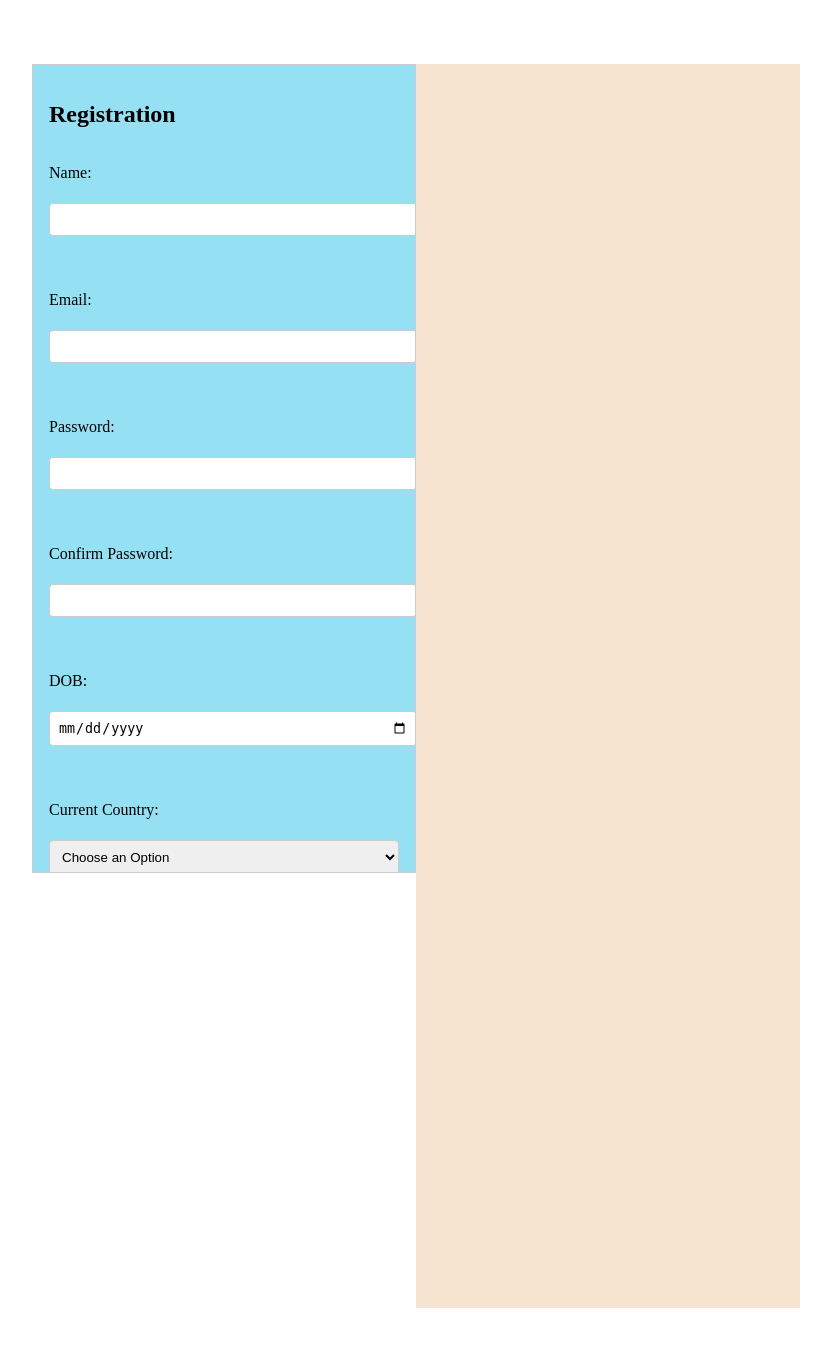
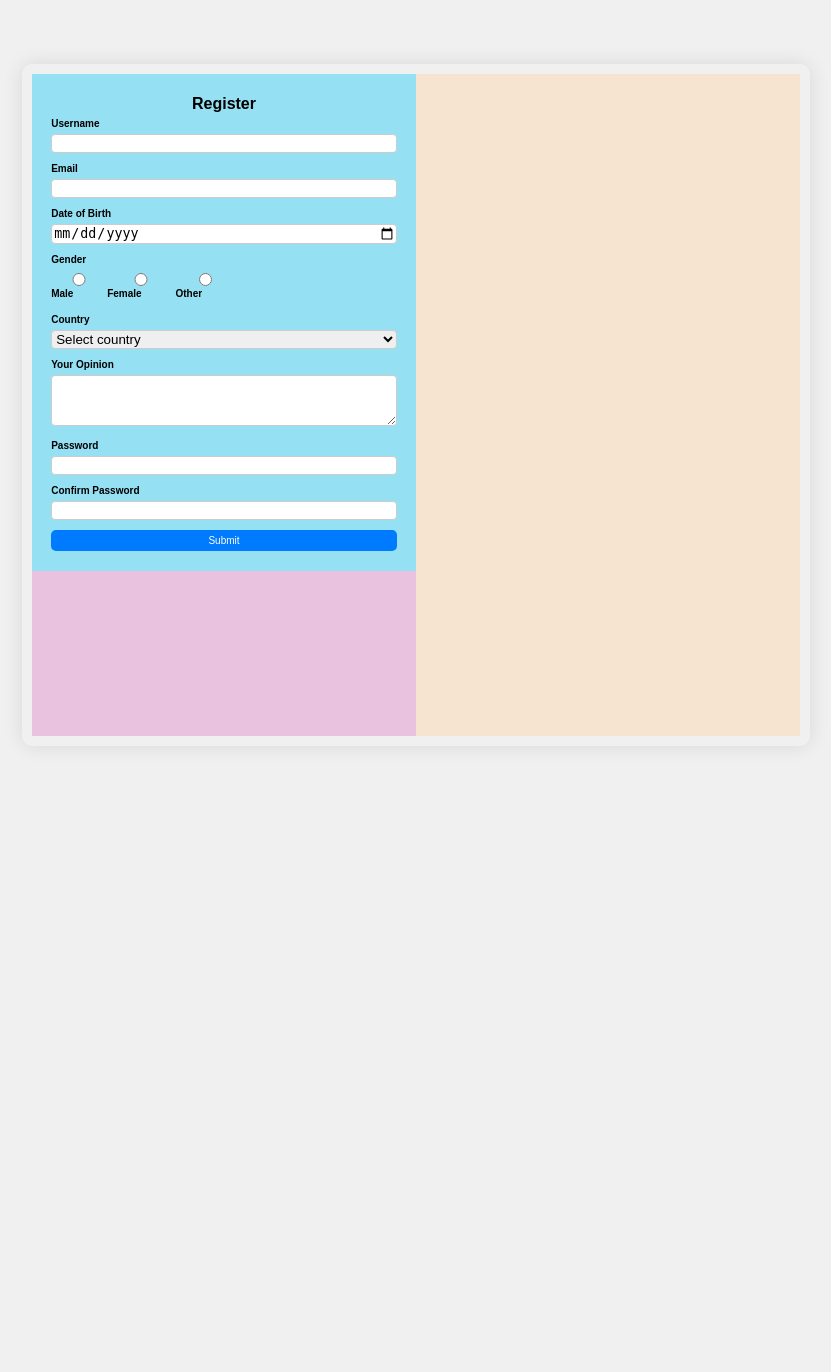
Before and after one commit to Ahbabsaqlan/FormValidation, a PHP site: page / in a window 1280 px wide. Shown: the whole page, without its empty margins (224-1055 px from the left). After the commit the page ends 736 px from the top, so only its background shows below. Run offline with PHP 8.4, Linux system fonts and the light colour scheme.

Commit message:
form validation

```diff
--- a/index.html
+++ b/index.html
@@ -7,128 +7,193 @@
     <link rel="stylesheet" href="./style.css">
 </head>
 <body>
-    <section class="main">
-        <div class="cls1"><form action="/submit-form" method="POST" class="form">
-            <h1>Registration</h1>
-            <label for="name">Name:</label>
-            <input type="text" id="name" name="name" required>
+    <div class="main">
+        <div class="cls1">
+          <h4>Register</h4>
+          <form id="registrationForm" novalidate>
 
-            <br>
+            <div class="form-group" id="usernameGroup">
+              <label for="username">Username</label>
+              <input type="text" id="username" />
+              <div class="error"></div>
+            </div>
 
-            <label for="email">Email:</label>
-            <input type="email" id="email" name="email" required>
+            <div class="form-group" id="emailGroup">
+              <label for="email">Email</label>
+              <input type="email" id="email" />
+              <div class="error"></div>
+            </div>
 
-            <br>
+            <div class="form-group" id="dobGroup">
+              <label for="dob">Date of Birth</label>
+              <input type="date" id="dob" />
+              <div class="error"></div>
+            </div>
 
-            <label for="password">Password:</label>
-            <input type="password" id="password" name="password" required>
+            <div class="form-group" id="genderGroup">
+              <label>Gender</label>
+              <div class="radio-group">
+                <label><input type="radio" name="gender" value="Male" /> Male</label>
+                <label><input type="radio" name="gender" value="Female" /> Female</label>
+                <label><input type="radio" name="gender" value="Other" /> Other</label>
+              </div>
+              <div class="error"></div>
+            </div>
 
-            <br>
+            <div class="form-group" id="countryGroup">
+              <label for="country">Country</label>
+              <select id="country">
+                <option value="">Select country</option>
+                <option>Bangladesh</option>
+                <option>India</option>
+                <option>Pakistan</option>
+                <option>Malaysia</option>
+                <option>Other</option>
+              </select>
+              <div class="error"></div>
+            </div>
 
-            <label for="confirmPass">Confirm Password:</label>
-            <input type="password" id="confirmPass" name="confirmPass" required>
+            <div class="form-group" id="opinionGroup">
+              <label for="opinion">Your Opinion</label>
+              <textarea id="opinion" rows="3"></textarea>
+              <div class="error"></div>
+            </div>
 
-            <br>
+            <div class="form-group" id="passwordGroup">
+              <label for="password">Password</label>
+              <input type="password" id="password" />
+              <div class="error"></div>
+            </div>
 
-            <label for="DOB">DOB:</label>
-            <input type="date" id="DOB" name="DOB" required>
+            <div class="form-group" id="confirmGroup">
+              <label for="confirmPassword">Confirm Password</label>
+              <input type="password" id="confirmPassword" />
+              <div class="error"></div>
+            </div>
 
-            <br>
-
-            <label for="currentCountry">Current Country:</label>
-            <select name="currentCountry">
-                <option value="choose">Choose an Option</option>
-                <option value="bd">Bangladesh</option>
-                <option value="in">India</option>
-                <option value="pk">Pakistan</option>
-                <option value="my">Malaysia</option>
-            </select>
-
-            <br>
-
-            <label for="gender">Sex:</label>
-            <input type="radio" name="gender" value="male" id="male"> Male
-            <input type="radio" name="gender" value="female" id="female"> Female
-
-            <br>
-
-            <label for="opinion">Opinion poor air quality index:</label>
-            <textarea name="message" rows="4" cols="50">Enter your message...</textarea>
-
-            <input type="submit" value="Submit" id="submit">
-
-          </form></div>
+            <button type="submit">Submit</button>
+          </form>
+        </div>
         <div class="cls2"></div>
         <div class="cls3"></div>
-    </section>
+    </div>
     <script>
-        const form = document.querySelector('.form');
-        const submitButton = document.getElementById('submit');
+      const form = document.getElementById('registrationForm');
 
-        form.addEventListener('submit', function(event) {
-            event.preventDefault(); // Prevent the default form submission
+      const username = document.getElementById('username');
+      const email = document.getElementById('email');
+      const dob = document.getElementById('dob');
+      const country = document.getElementById('country');
+      const opinion = document.getElementById('opinion');
+      const password = document.getElementById('password');
+      const confirmPassword = document.getElementById('confirmPassword');
 
-            // Perform your validation or processing here
-            const name = document.getElementById('name').value;
-            const email = document.getElementById('email').value;
-            const password = document.getElementById('password').value;
-            const confirmPass = document.getElementById('confirmPass').value;
-            const dob = document.getElementById('DOB').value;
-            const opinion = document.querySelector('textarea[name="message"]').value;
-            const country = document.querySelector('select[name="currentCountry"]').value;
-            const genderMale = document.getElementById('male');
-            const genderFemale = document.getElementById('female');
-            const emailPattern = /^[^\s@]+@[^\s@]+\.[^\s@]+$/;
-            const datePattern = /^\d{4}-\d{2}-\d{2}$/;
-            const alphanumericPattern = /^[a-zA-Z0-9]+$/;
+      function showError(input, message) {
+        const formGroup = input.closest('.form-group');
+        formGroup.className = 'form-group error';
+        formGroup.querySelector('.error').textContent = message;
+        formGroup.style.marginBottom = '0px';
+      }
 
+      function showSuccess(input) {
+        const formGroup = input.closest('.form-group');
+        formGroup.className = 'form-group success';
+        formGroup.querySelector('.error').textContent = '';
+        formGroup.style.marginBottom = '10px';
+      }
 
+      function getGender() {
+        const genderRadios = document.querySelectorAll('input[name="gender"]');
+        for (const radio of genderRadios) {
+          if (radio.checked) return radio.value;
+        }
+        return '';
+      }
 
+      function validateForm() {
+        let isValid = true;
 
+        // Username
+        if (username.value.trim() === '') {
+          showError(username, 'Username is required');
+          isValid = false;
+        } else {
+          showSuccess(username);
+        }
 
-            // Check if the name is alphanumeric
-            if (!alphanumericPattern.test(name)) {
-                alert('Name must be alphanumeric.');
-                return;
-            }
-            // Check if the email is valid
-            else if (!emailPattern.test(email)) {
-                alert('Please enter a valid email address.');
-                return;
-            }
-            // Check if the password and confirm password match
-            else if (password !== confirmPass) {
-                alert('Passwords do not match!');
-                return;
-            }
-            // Check if the password and confirm password match
-            else if (password.length < 8) {
-                alert('Password must be at least 8 characters long.');
-                return;
-            }
-            // Check if the date is in the correct format
-            else if (!datePattern.test(dob)) {
-                alert('Please enter a valid date in the format YYYY-MM-DD.');
-                return;
-            }
-            // Check if the country is selected
-            else if (country === 'choose') {
-                alert('Please select a country.');
-                return;
-            }
-            // Check if the gender is selected
-            else if (!genderMale.checked && !genderFemale.checked) {
-                alert("Please select a gender.");
-                return;
-            }
-            // Check if the opinion is provided
-            else if(opinion.trim() === '' || opinion === 'Enter your message...') {
-                alert('Please provide your opinion.');
-                return;
-            }
-            alert('Form submitted successfully!');
-        });
+        // Email
+        const emailPattern = /^[^\s@]+@[^\s@]+\.[^\s@]+$/;
+        if (!emailPattern.test(email.value.trim())) {
+          showError(email, 'Valid email is required');
+          isValid = false;
+        } else {
+          showSuccess(email);
+        }
 
+        // DOB
+        if (dob.value === '') {
+          showError(dob, 'Date of birth is required');
+          isValid = false;
+        } else {
+          showSuccess(dob);
+        }
+
+        // Gender
+        const genderGroup = document.getElementById('genderGroup');
+        if (!getGender()) {
+          genderGroup.className = 'form-group error';
+          genderGroup.querySelector('.error').textContent = 'Select your gender';
+          genderGroup.style.marginBottom = '0px';
+          isValid = false;
+        } else {
+          genderGroup.className = 'form-group success';
+          genderGroup.querySelector('.error').textContent = '';
+          genderGroup.style.marginBottom = '10px';
+        }
+
+        // Country
+        if (country.value === '') {
+          showError(country, 'Select a country');
+          isValid = false;
+        } else {
+          showSuccess(country);
+        }
+
+        // Opinion
+        if (opinion.value.trim().length < 10) {
+          showError(opinion, 'Please share at least 10 characters');
+          isValid = false;
+        } else {
+          showSuccess(opinion);
+        }
+
+        // Password
+        if (password.value.length < 6) {
+          showError(password, 'Password must be at least 6 characters');
+          isValid = false;
+        } else {
+          showSuccess(password);
+        }
+
+        // Confirm Password
+        if (password.value !== confirmPassword.value || confirmPassword.value === '') {
+          showError(confirmPassword, 'Passwords must match');
+          isValid = false;
+        } else {
+          showSuccess(confirmPassword);
+        }
+
+        return isValid;
+      }
+
+      form.addEventListener('submit', function (e) {
+        e.preventDefault();
+        if (validateForm()) {
+          alert('Registration successful!');
+          form.reset();
+          document.querySelectorAll('.form-group').forEach(g => g.className = 'form-group');
+        }
+      });
     </script>
 </body>
 </html>
--- a/style.css
+++ b/style.css
@@ -1,29 +1,37 @@
 body{
-    margin: 0;
-    padding: 0;
-    box-sizing: border-box;
+    background: #f0f0f0;
+    font-family: Arial, sans-serif;
+    margin: 0%;
+    height: 92vh;
+    width: 100vw;
 }
 .main{
+    height: 90%;
+    width: 60%;
     display: grid;
+    margin: auto auto;
+    margin-top: 5%;
+    border-radius: 10px;
+    padding: 10px;
+    box-shadow: 0 0 20px rgba(0, 0, 0, 0.1);
     grid-template-columns: 1fr 1fr;
-    grid-template-rows: 1.5fr auto;
-    margin: 5% 20%;
+    grid-template-rows: 1.5fr 0.5fr;
 
 }
 .cls1{
     background: #95e0f3;
-    height: 65%;
-    width: 100%;
-    overflow: auto;        /* scroll if needed */
-  padding: 1rem;
-  box-sizing: border-box;
-  border: 1px solid #ccc;
+    height: 100%;
+    width: 90%;
+    grid-column: 1;
+    grid-row: 1;
+    padding: 0px 5%;
 }
 .cls2{
     background: #f6e4d0;
     height: 100%;
     width: 100%;
-    grid-row: 1 / span 2;
+    grid-row-start: 1 ;
+    grid-row-end: 3;
     grid-column: 2;
 }
 .cls3{
@@ -31,35 +39,79 @@ body{
     height: 100%;
     width: 100%;
     grid-column: 1;
-
+    grid-row: 2;
+}
+.cls1 h4 {
+  text-align: center;
+  margin-bottom: 5px;
 }
 
-.form{
-    width: 100%;
-  height: 100%;
-  max-width: 100%;
-  max-height: 100%;
-  box-sizing: border-box;
-  display: flex;
-  flex-direction: column;
-  gap: 1rem; /* space between inputs */
+.form-group {
+  margin-bottom: 10px;
 }
+
+label {
+  display: block;
+  font-weight: bold;
+  font-size: 10px;
+  margin-bottom: 5px;
+}
+
 input, select, textarea {
   width: 100%;
-    padding: 8px;
-    margin: 5px 0;
+  box-sizing: border-box;
+  border-radius: 4px;
   border: 1px solid #ccc;
-    border-radius: 4px;
+}
+
+textarea {
+  resize: vertical;
+}
+form input,
+form select,
+form textarea,
+form button {
+  width: 100%;
+  box-sizing: border-box;
+}
+
+.form-group .error {
+  color: red;
+  font-size: 0.35em;
+  margin-top: 2px;
+}
+
+.radio-group {
+  display: flex;
+  gap: 10px;
+}
+
+.form-group.success input,
+.form-group.success select,
+.form-group.success textarea {
+  border: 2px solid green;
+}
+
+.form-group.error input,
+.form-group.error select,
+.form-group.error textarea {
+  border: 2px solid red;
 }
 
 button {
-    background-color: #007BFF;
+  width: 100%;
+  padding: 5px;
+  background-color: #007bff;
   color: white;
-    padding: 10px;
+  font-size: 10px;
   border: none;
+  border-radius: 5px;
   cursor: pointer;
 }
 
 button:hover {
   background-color: #0056b3;
 }
+form {
+  overflow: hidden;
+}
```
Lines whose indentation alone changed are shown as unchanged.
